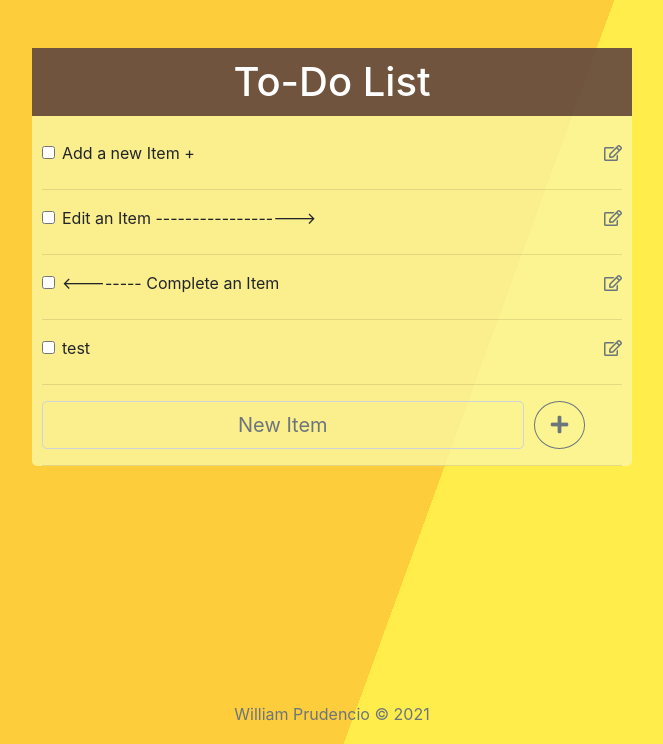
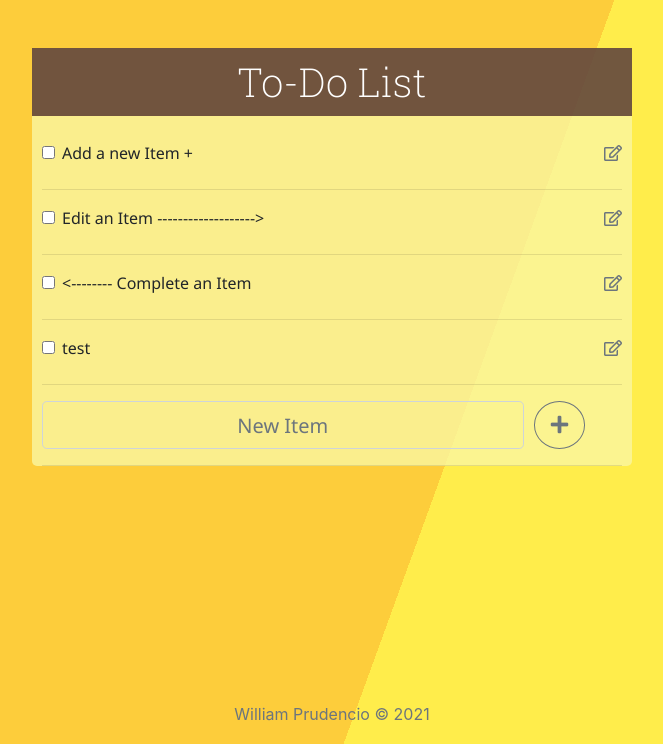
Before and after one commit to wprudencio97/todo-list, a Flask app: page / in a window 1280 px wide. Shown: the part 56-800 px from the top of the page, without its empty margins (308-971 px from the left). Run offline with Flask 2, Linux system fonts and the light colour scheme; data comes from the database, SQL or seed files in the repository; both versions use the stored data as it was after the commit; some libraries are stand-ins or nearby versions.

Commit message:
Updated fonts.

```diff
--- a/todolist/static/main.css
+++ b/todolist/static/main.css
@@ -6,6 +6,7 @@
     max-width: 600px;
     background-color:rgba(98, 72, 63, .9);
     color: white;
+    font-family: 'Roboto Slab', serif;
 }
 .center{
     display: flex;
@@ -23,6 +24,7 @@
     padding-left: 10px;
     padding-right: 10px;
     margin: 0 auto;
+    font-family: 'Noto Sans', sans-serif;
 }
 input[type=checkbox]:checked + label.strikethrough{
     text-decoration: line-through;
--- a/todolist/templates/template.html
+++ b/todolist/templates/template.html
@@ -16,6 +16,11 @@
     <link rel="stylesheet" href="https://stackpath.bootstrapcdn.com/bootstrap/4.4.1/css/bootstrap.min.css" integrity="sha384-Vkoo8x4CGsO3+Hhxv8T/Q5PaXtkKtu6ug5TOeNV6gBiFeWPGFN9MuhOf23Q9Ifjh" crossorigin="anonymous">
     <!--font awesome-->
     <link rel="stylesheet" href="https://use.fontawesome.com/releases/v5.15.3/css/all.css" integrity="sha384-SZXxX4whJ79/gErwcOYf+zWLeJdY/qpuqC4cAa9rOGUstPomtqpuNWT9wdPEn2fk" crossorigin="anonymous">
+    <!--google fonts-->
+    <link rel="preconnect" href="https://fonts.gstatic.com">
+    <link href="https://fonts.googleapis.com/css2?family=Roboto+Slab:wght@200&display=swap" rel="stylesheet">
+    <link href="https://fonts.googleapis.com/css2?family=Noto+Sans&display=swap" rel="stylesheet">
+
     <!--Custom CSS-->
     <link rel="stylesheet" href="{{ url_for('static', filename='main.css') }}">
 </head>
```
Also changed, not shown: todolist/site.db.
